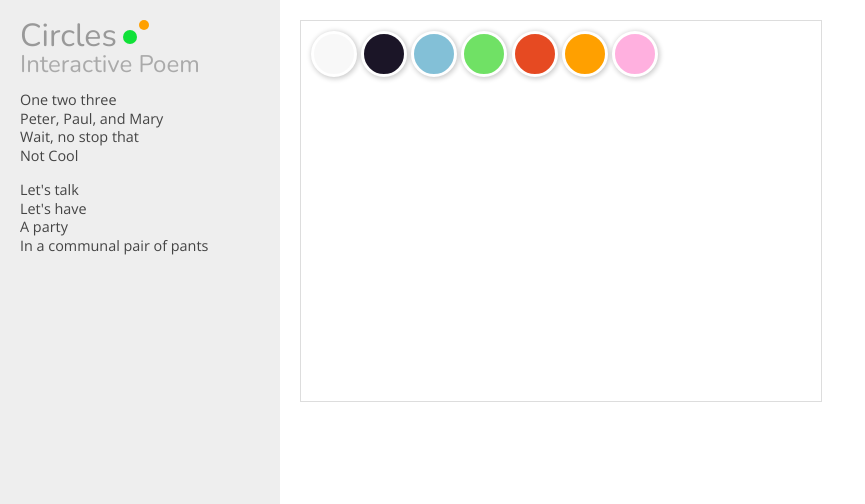
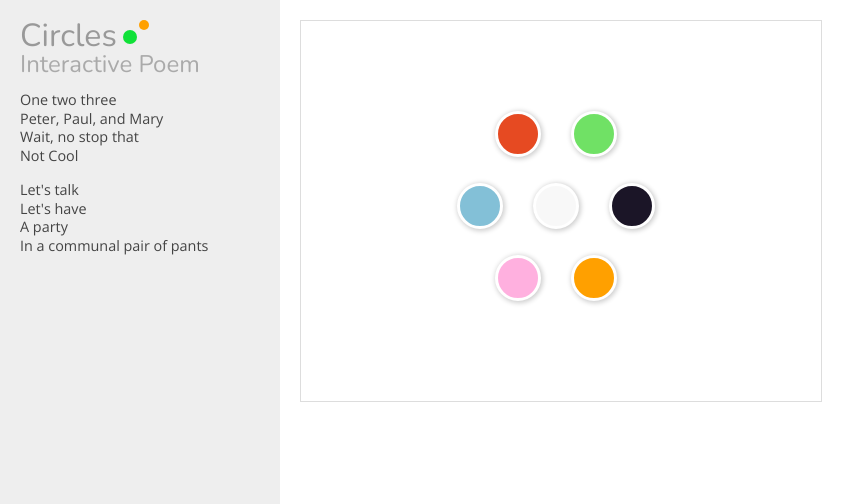
Before and after one commit to styu/Circles, a PHP site: page /layout.php in a window 1280 px wide. Shown: the top 504 px of the page, without its empty margins (0-865 px from the left). Run offline with PHP 8.4, Linux system fonts and the light colour scheme; some libraries are stand-ins or nearby versions.

Commit message:
positioned circles

```diff
--- a/style.css
+++ b/style.css
@@ -90,13 +90,13 @@ p{
 
 .circle {
 	display: inline-block;
-	position: relative;
+	position: absolute;
 	top: 10px;
 	left: 10px;
 	width: 40px;
 	height: 40px;
-	-moz-border-radius: 1000px;
-	-webkit-border-radius: 1000px;
+	-moz-border-radius: 40px;
+	-webkit-border-radius: 40px;
 	border: solid 3px #ffffff;
 	-webkit-box-shadow: 1px 1px 5px 1px rgba(0, 0, 0, 0.2);
 	-moz-box-shadow: 1px 1px 5px 1px rgba(0, 0, 0, 0.2);
@@ -104,24 +104,38 @@ p{
 }
 .c0 {
 	background-color: #f8f8f8;
+	left:253px;
+	top:183px;
 }
 .c1 {
 	background: #1b1527;
+	left:329px;
+	top:183px;
 }
 .c2 {
 	background: #83c0d7;
+	left:177px;
+	top:183px;
 }
 .c3 {
 	background: #70e165;
+	left:291px;
+	top:111px;
 }
 .c4 {
 	background: #e64a22;
+	left:215px;
+	top:111px;
 }
 .c5 {
 	background: #ffa000;
+	left:291px;
+	top:255px;
 }
 .c6 {
 	background: #ffb0df;
+	left:215px;
+	top:255px;
 }
 ul {
 
```
Also changed, not shown: index.php (+0 -21 lines).
